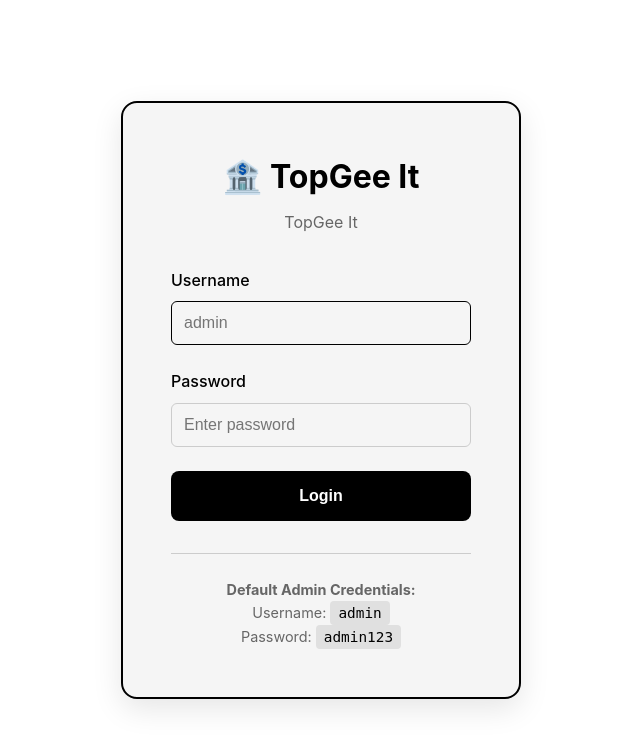
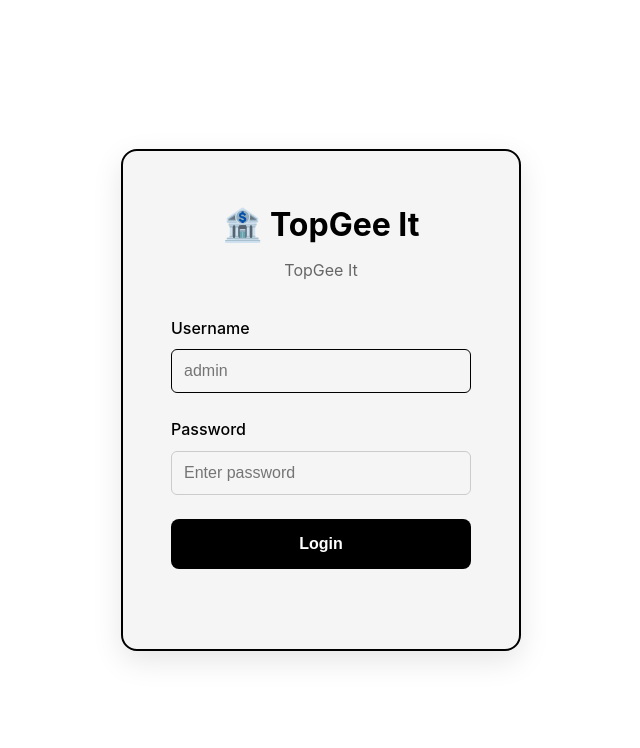
Before and after one commit to fastwheelcom-collab/topgee-investment-system, a Flask app: page /login in a window 1280 px wide. Shown: the top 748 px of the page, without its empty margins (319-959 px from the left). Run offline with Flask 3, Linux system fonts and the light colour scheme; data comes from the database, SQL or seed files in the repository.

Commit message:
Fix: remove default credentials from login page, fix exchange rate to 3.67

```diff
--- a/templates/add_investor.html
+++ b/templates/add_investor.html
@@ -144,7 +144,7 @@
     </footer>
 
     <script>
-        const EXCHANGE_RATE = 3.68;
+        const EXCHANGE_RATE = 3.67;
 
         function convertCurrency() {
             const currency = document.getElementById('currency').value;
--- a/templates/edit_investor.html
+++ b/templates/edit_investor.html
@@ -143,7 +143,7 @@
     </footer>
 
     <script>
-        const EXCHANGE_RATE = 3.68;
+        const EXCHANGE_RATE = 3.67;
 
         function convertCurrency() {
             const currency = document.getElementById('currency').value;
--- a/templates/login.html
+++ b/templates/login.html
@@ -38,11 +38,7 @@
                 <button type="submit" class="btn-login">Login</button>
             </form>
 
-            <div class="login-footer">
-                <p><strong>Default Admin Credentials:</strong></p>
-                <p>Username: <code>admin</code></p>
-                <p>Password: <code>admin123</code></p>
-            </div>
+
         </div>
     </div>
 
```
